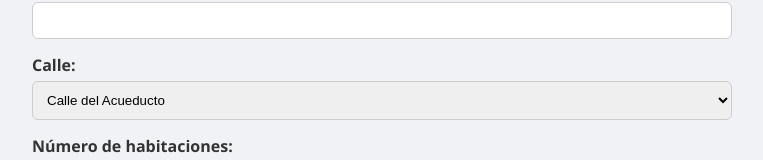
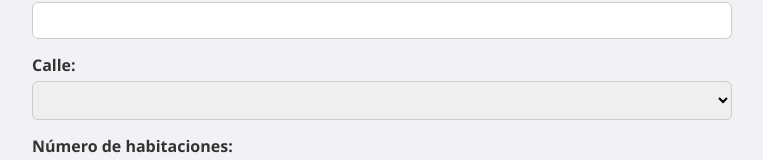
Before and after one commit to Matvey-artist/calc, a plain HTML site: page index.html in a window 1280 px wide. Shown: the part 159-319 px from the top of the page, without its empty margins (258-1021 px from the left). Drawn offline with Linux system fonts and the light colour scheme; no server answers.

Commit message:
index.html

```diff
--- a/index.html
+++ b/index.html
@@ -69,20 +69,7 @@
   <input type="number" id="area" min="1" max="1000" />
 
   <label for="street">Calle:</label>
-  <select id="street">
-    <option value="4746|24.35">Calle del Acueducto</option>
-    <option value="4905|23.54">Avenida Doctor Federico Rubio y Galí</option>
-    <option value="5474|25.61">Calle Enrique I</option>
-    <option value="4746|24.35">Calle Francisco Balseiro</option>
-    <option value="4746|24.35">Calle María Ignacia</option>
-    <option value="4746|24.35">Calle Pedro Rogel</option>
-    <option value="5414|23.21">Calle San Raimundo</option>
-    <option value="5479|24.35">Calle San Rogelio</option>
-    <option value="4746|24.35">Calle San Valeriano</option>
-    <option value="4746|24.35">Calle Santa Juliana</option>
-    <option value="4746|24.35">Calle Tudelilla</option>
-    <option value="4746|24.35">Calle Zamora</option>
-  </select>
+  <select id="street"></select>
 
   <label for="rooms">Número de habitaciones:</label>
   <input type="number" id="rooms" min="0" max="10" />
@@ -131,9 +118,7 @@
     }
 
     document.addEventListener('DOMContentLoaded', loadStreetData);
-</script>
 
-<script>
     function calculate() {
       const area = parseFloat(document.getElementById("area").value);
       const street = document.getElementById("street").value.split("|");
@@ -197,6 +182,5 @@
     }
   </script>
 
-
 </body>
 </html>
```
Lines whose indentation alone changed are shown as unchanged.
